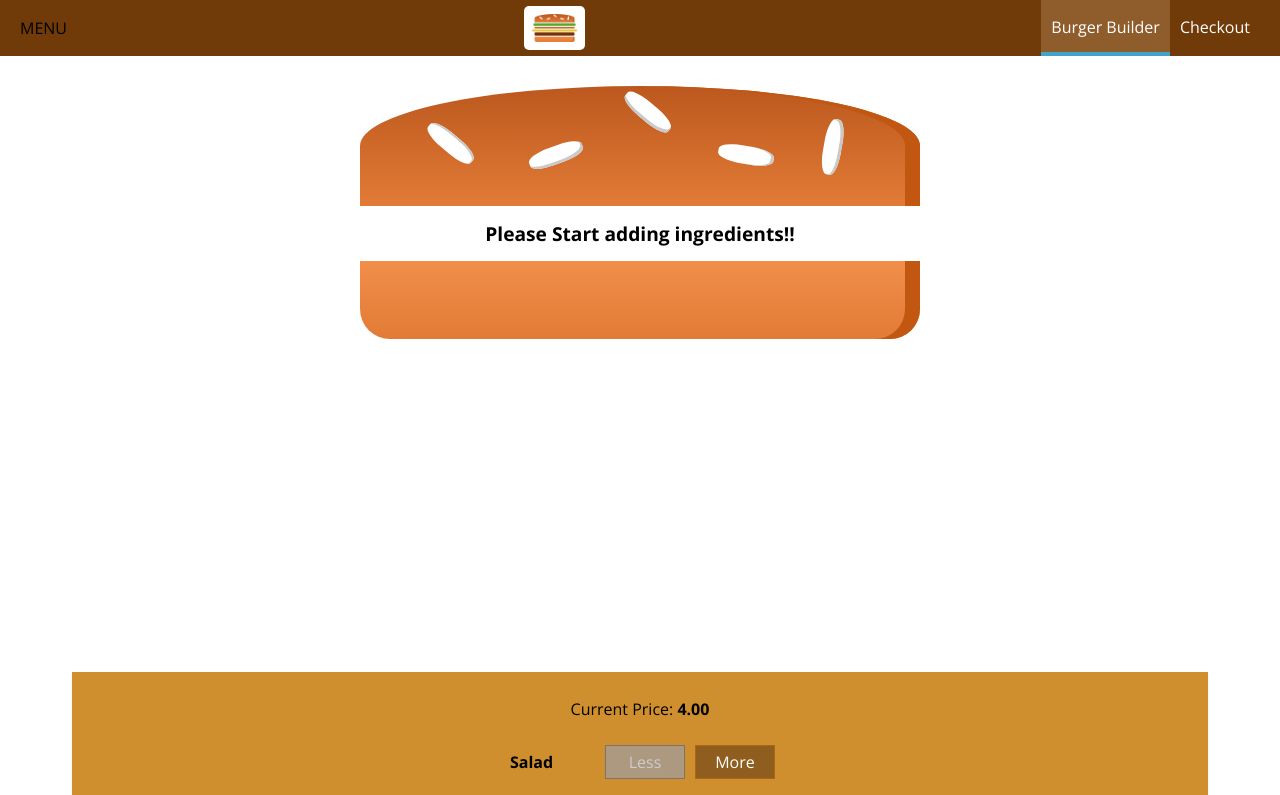
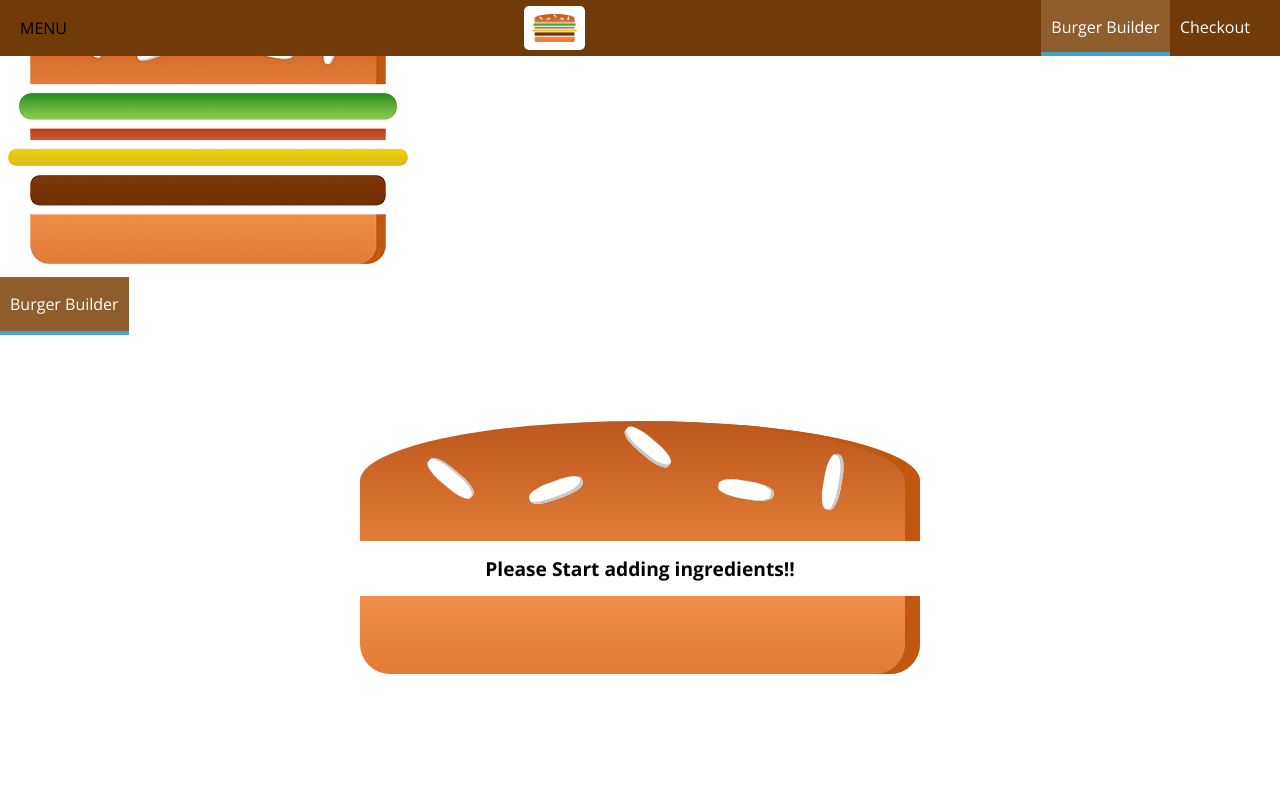
Before and after one commit to Shobhityadav99/Burger-builder, a React app: page / in a window 1280 px wide. Shown: the top 795 px of the page. Built offline with nearby package versions, Linux system fonts and the light colour scheme.

Commit message:
Side drawer added

```diff
--- a/src/components/Layout/Layout.js
+++ b/src/components/Layout/Layout.js
@@ -1,10 +1,12 @@
 import React from 'react';
 import Aux from '../../hoc/Auxillary';
 import classes from './Layout.css';
-import Toolbar from '../Navigation/Toolbar/Toolbar'
+import Toolbar from '../Navigation/Toolbar/Toolbar';
+import SideDrawer from '../Navigation/SideDrawer/SideDrawer';
 const layout = (props) => (
     <Aux>
     <Toolbar />
+    <SideDrawer />
     <main className={classes.Content}>
         {props.children}
     </main>
--- a/src/components/Navigation/SideDrawer/SideDrawer.js
+++ b/src/components/Navigation/SideDrawer/SideDrawer.js
@@ -1,6 +1,7 @@
 import React from 'react';
 import Logo from '../../Logo/Logo';
 import NavigationItems from '../NavigationItems/NavigationItems';
+import classes from './SideDrawer.css';
 
 const sideDrawer = (props) => {
     return(
```
